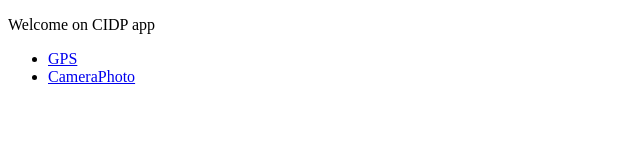
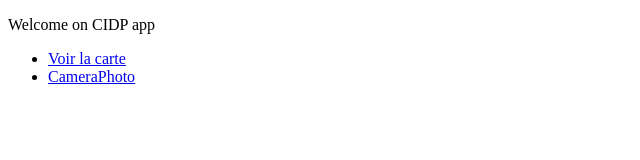
Before and after one commit to HubM/POC-CDP, a React (Create React App) app: page / in a window 1280 px wide. Shown: the top 160 px of the page, without its empty margins (0-640 px from the left). Built offline with nearby package versions, Linux system fonts and the light colour scheme; what clarifai, google-maps-react would draw is missing.

Commit message:
:lipstick: adding snazzy maps style

```diff
--- a/src/App.js
+++ b/src/App.js
@@ -8,11 +8,11 @@ import CameraPhoto from "./CameraPhoto";
 export class App extends React.Component {
     render() {
         return (
-            <Router>
-                <Route exact path='/' component={Home} />
-                <Route path="/gps/" component={GPS}/>
-                <Route path="/camera/" component={CameraPhoto} />
-            </Router>
+          <Router>
+            <Route path='/' component={Home} />
+            <Route path="/gps/" component={GPS}/>
+            <Route path="/camera/" component={CameraPhoto} />
+          </Router>
         );
     }
 }
--- a/src/GPS.js
+++ b/src/GPS.js
@@ -3,11 +3,7 @@ import { Map, GoogleApiWrapper, Polygon, Marker, Polyline }  from 'google-maps-r
 
 import places from "./places";
 
-const mapStyles = {
-    width: '100%',
-    height: '100%',
-    position: 'relative'
-};
+const styleMap = require('./styleMap.json')
 
 
 export class GPS extends Component {
@@ -162,7 +158,7 @@ export class GPS extends Component {
           google={this.props.google}
           zoom={16}
           className={'map'}
-          style={mapStyles}
+          styles={styleMap}
           initialCenter={{lat,lng}}
         >
           <Polygon
--- a/src/Home.js
+++ b/src/Home.js
@@ -12,7 +12,7 @@ export class Home extends React.Component {
             <nav>
               <ul>
                 <li>
-                  <Link to="/gps/">GPS</Link>
+                  <Link to="/gps/">Voir la carte</Link>
                 </li>
                 <li>
                   <Link to="/camera/">CameraPhoto</Link>
--- /dev/null
+++ b/src/styleMap.json
@@ -0,0 +1,3 @@
+[
+  {"featureType":"all","elementType":"labels.text.fill","stylers":[{"color":"#ffffff"}]},{"featureType":"all","elementType":"labels.text.stroke","stylers":[{"color":"#000000"},{"lightness":13}]},{"featureType":"administrative","elementType":"geometry.fill","stylers":[{"color":"#000000"}]},{"featureType":"administrative","elementType":"geometry.stroke","stylers":[{"color":"#144b53"},{"lightness":14},{"weight":1.4}]},{"featureType":"landscape","elementType":"all","stylers":[{"color":"#08304b"}]},{"featureType":"poi","elementType":"geometry","stylers":[{"color":"#0c4152"},{"lightness":5}]},{"featureType":"road.highway","elementType":"geometry.fill","stylers":[{"color":"#000000"}]},{"featureType":"road.highway","elementType":"geometry.stroke","stylers":[{"color":"#0b434f"},{"lightness":25}]},{"featureType":"road.arterial","elementType":"geometry.fill","stylers":[{"color":"#000000"}]},{"featureType":"road.arterial","elementType":"geometry.stroke","stylers":[{"color":"#0b3d51"},{"lightness":16}]},{"featureType":"road.local","elementType":"geometry","stylers":[{"color":"#000000"}]},{"featureType":"transit","elementType":"all","stylers":[{"color":"#146474"}]},{"featureType":"water","elementType":"all","stylers":[{"color":"#021019"}]}
+]
```
